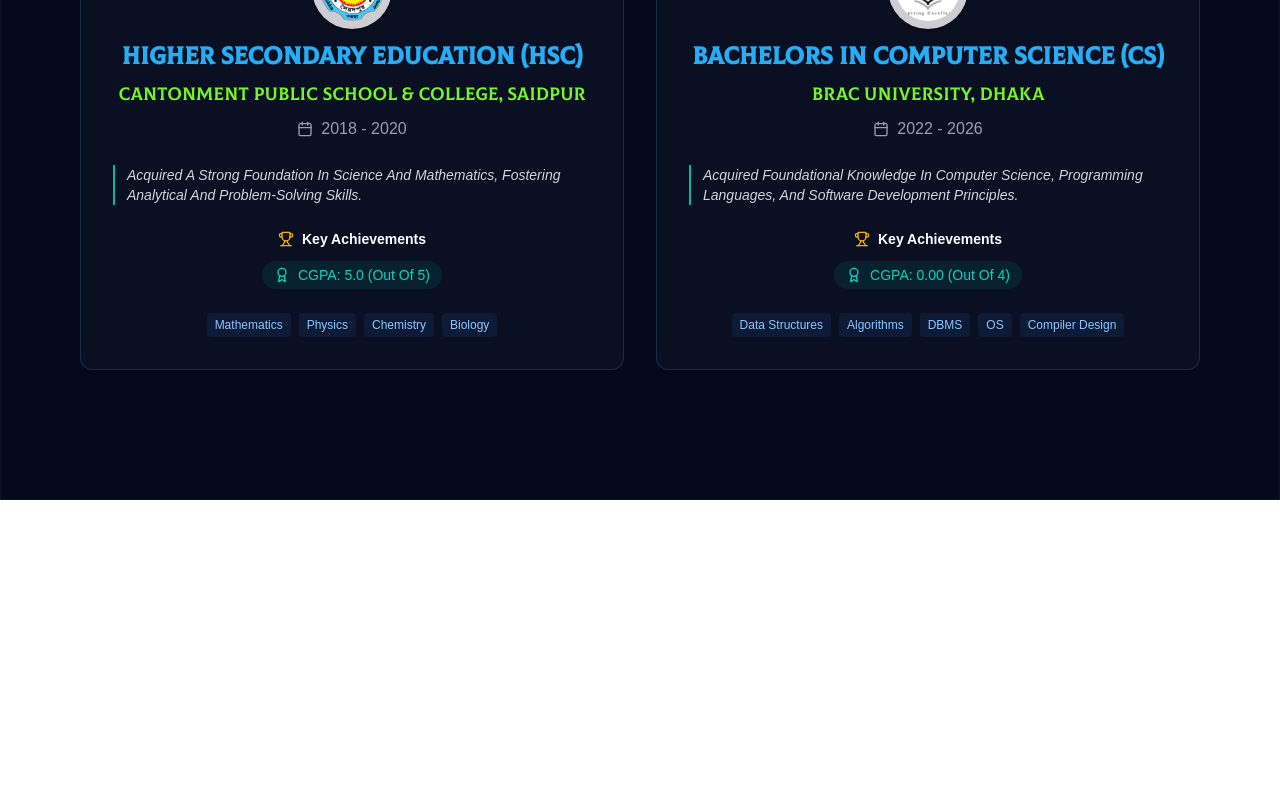
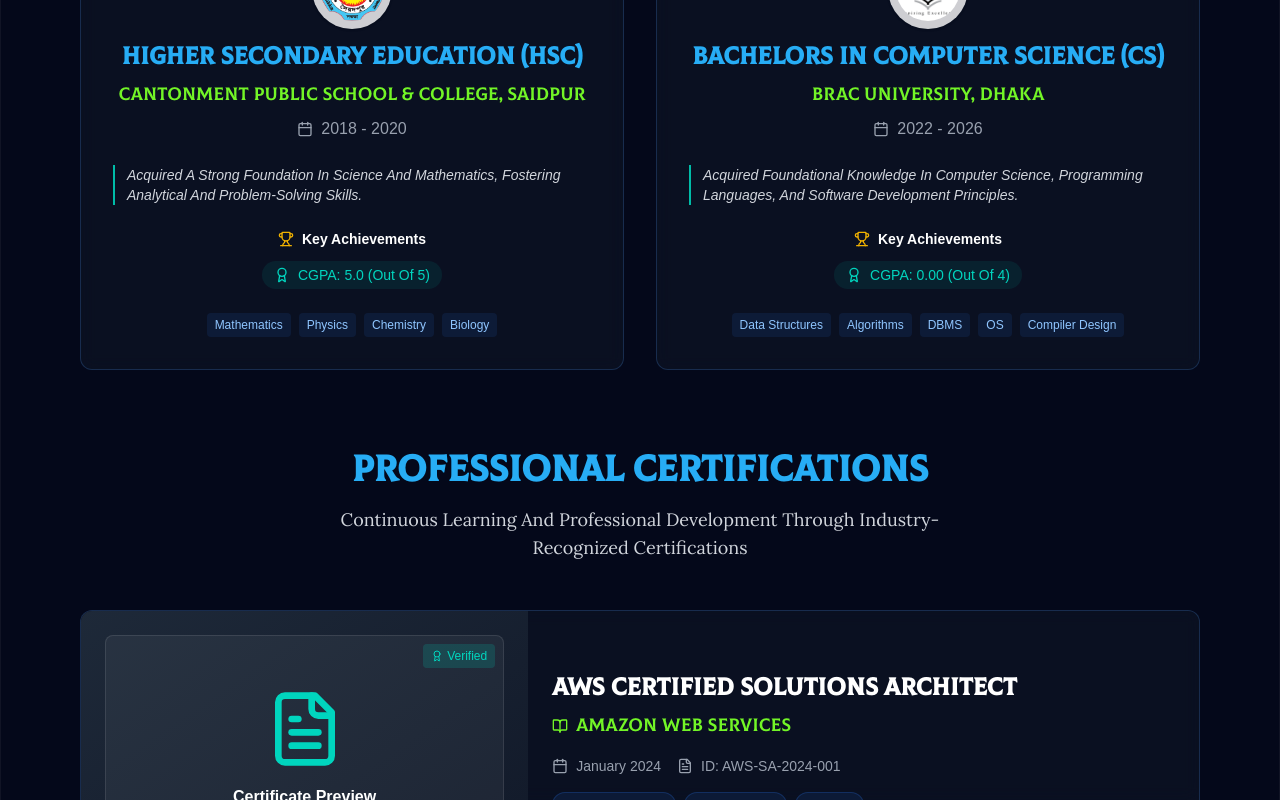
Before and after one commit to uzicodes/utsho-heaven-chowdhury, a Next.js app: page /education in a window 1280 px wide. Shown: the part 300-1100 px from the top of the page. Before the commit the page ends 800 px from the top, so only its background shows below. Built offline with nearby package versions, Linux system fonts and the light colour scheme.

Commit message:
added the dummy skeleton of the proffesional certificatins section in the educations page

```diff
--- a/src/app/education/page.tsx
+++ b/src/app/education/page.tsx
@@ -7,6 +7,8 @@ import {
 	Calendar,
 	BookOpen,
 	Trophy,
+	FileText,
+	ExternalLink,
 } from "lucide-react";
 import { motion, Variants } from "framer-motion";
 
@@ -36,6 +38,44 @@ const EducationSection: React.FC = () => {
 					"Acquired foundational knowledge in computer science, programming languages, and software development principles.",
 				logo: "/brac.png",
 			},
+	];
+
+	const certificationData = [
+		{
+			title: "AWS Certified Solutions Architect",
+			issuer: "Amazon Web Services",
+			date: "January 2024",
+			credentialId: "AWS-SA-2024-001",
+			skills: ["Cloud Architecture", "AWS Services", "Security"],
+		},
+		{
+			title: "React Advanced Certification",
+			issuer: "Meta",
+			date: "November 2023",
+			credentialId: "META-REACT-2023-456",
+			skills: ["React.js", "Hooks", "Performance"],
+		},
+		{
+			title: "Machine Learning Specialization",
+			issuer: "Stanford University",
+			date: "September 2023",
+			credentialId: "STANFORD-ML-2023-789",
+			skills: ["Neural Networks", "Deep Learning", "Python"],
+		},
+		{
+			title: "Kubernetes Administrator",
+			issuer: "Cloud Native Computing Foundation",
+			date: "July 2023",
+			credentialId: "CNCF-CKA-2023-321",
+			skills: ["Kubernetes", "Docker", "DevOps"],
+		},
+		{
+			title: "Cybersecurity Professional",
+			issuer: "CompTIA",
+			date: "May 2023",
+			credentialId: "COMPTIA-SEC-2023-654",
+			skills: ["Network Security", "Threat Detection", "Compliance"],
+		},
 	];
 
 	const containerVariants: Variants = {
@@ -152,6 +192,95 @@ const EducationSection: React.FC = () => {
 						</motion.div>
 					))}
 				</motion.div>
+
+				{/* Certifications Section */}
+				<motion.div
+					initial={{ opacity: 0, y: 20 }}
+					animate={{ opacity: 1, y: 0 }}
+					transition={{ duration: 0.6, delay: 0.4 }}
+					className="mt-20"
+				>
+					<div className="text-center mb-12">
+						<h2 className="text-4xl font-bold mb-4 colus-font" style={{ color: '#27ADF5' }}>
+							Professional Certifications
+						</h2>
+						<p className="text-gray-300 max-w-2xl mx-auto text-lg lora-font">
+							Continuous learning and professional development through industry-recognized certifications
+						</p>
+					</div>
+
+					<div className="grid grid-cols-1 gap-6">
+						{certificationData.map((cert, index) => (
+							<motion.div
+								key={index}
+								initial={{ opacity: 0, x: index % 2 === 0 ? -50 : 50 }}
+								animate={{ opacity: 1, x: 0 }}
+								transition={{ duration: 0.5, delay: index * 0.1 }}
+								className="group relative border border-blue-400/20 rounded-xl overflow-hidden bg-gray-900/50 backdrop-blur-sm hover:border-teal-500 transition-all duration-300"
+							>
+								<div className="flex flex-col md:flex-row">
+									{/* PDF Preview Section */}
+									<div className="md:w-2/5 bg-gradient-to-br from-gray-800 to-gray-900 p-6 flex items-center justify-center relative overflow-hidden">
+										<div className="absolute inset-0 bg-grid-white/[0.02] bg-[length:20px_20px]" />
+										<div className="relative z-10 w-full h-64 bg-white/5 rounded-lg border border-white/10 flex flex-col items-center justify-center">
+											<FileText className="w-20 h-20 text-teal-400 mb-4" />
+											<div className="text-center">
+												<p className="text-white font-semibold mb-2">Certificate Preview</p>
+												<p className="text-gray-400 text-sm">PDF Document</p>
+											</div>
+											<div className="absolute top-2 right-2 bg-teal-500/20 text-teal-400 px-2 py-1 rounded text-xs flex items-center gap-1">
+												<Award className="w-3 h-3" />
+												Verified
+											</div>
+										</div>
+									</div>
+
+									{/* Certificate Details Section */}
+									<div className="md:w-3/5 p-6 flex flex-col justify-center">
+										<div className="space-y-4">
+											<div>
+												<h3 className="text-2xl font-bold text-white mb-2 colus-font group-hover:text-teal-400 transition-colors">
+													{cert.title}
+												</h3>
+												<p className="text-lg flex items-center gap-2 colus-font" style={{ color: '#73F527' }}>
+													<BookOpen className="w-4 h-4" />
+													{cert.issuer}
+												</p>
+											</div>
+
+											<div className="flex items-center gap-4 text-gray-400 text-sm">
+												<span className="flex items-center gap-2">
+													<Calendar className="w-4 h-4" />
+													{cert.date}
+												</span>
+												<span className="flex items-center gap-2">
+													<FileText className="w-4 h-4" />
+													ID: {cert.credentialId}
+												</span>
+											</div>
+
+											<div className="flex flex-wrap gap-2">
+												{cert.skills.map((skill, i) => (
+													<span
+														key={i}
+														className="px-3 py-1 text-xs rounded-full bg-blue-500/10 text-blue-300 border border-blue-500/20"
+													>
+														{skill}
+													</span>
+												))}
+											</div>
+
+											<button className="mt-4 flex items-center gap-2 text-teal-400 hover:text-teal-300 transition-colors text-sm font-semibold">
+												<ExternalLink className="w-4 h-4" />
+												View Full Certificate
+											</button>
+										</div>
+									</div>
+								</div>
+							</motion.div>
+						))}
+					</div>
+				</motion.div>
 			</div>
 		</section>
 	);
```
